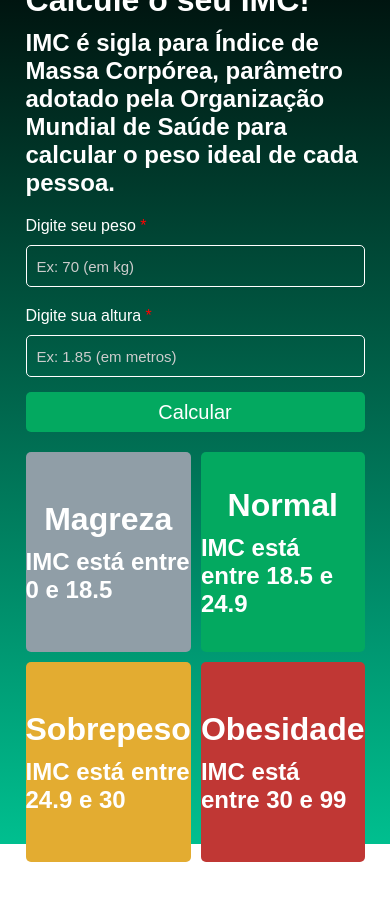
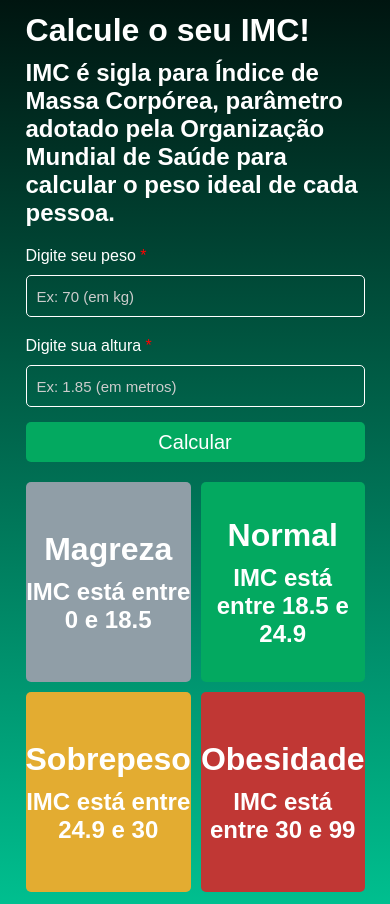
Before and after one commit to gabrielcastr0/imc-calculator, a React (Vite) app: page / in a window 390 px wide. Before the commit the page ends 862 px from the top, so only its background shows below. Built offline with nearby package versions, Linux system fonts and the light colour scheme.

Commit message:
fix: Responsivity

```diff
--- a/src/App.tsx
+++ b/src/App.tsx
@@ -2,7 +2,9 @@ import Home from "./pages/Home";
 
 function App() {
   return (
-    <Home />
+    <main>
+      <Home />
+    </main>
   )
 }
 
--- a/src/components/Card/styled.ts
+++ b/src/components/Card/styled.ts
@@ -33,4 +33,5 @@ export const Text = styled.h1`
 
 export const Subtitle = styled.h2`
   color: #fff;
+  text-align: center;
 `;
--- a/src/pages/Home/styled.ts
+++ b/src/pages/Home/styled.ts
@@ -1,11 +1,11 @@
 import styled from "styled-components";
 
 export const Container = styled.div`
-  height: 100vh;
+  height: 100%;
   display: flex;
   justify-content: center;
   align-items: center;
-  padding: 0 30px;
+  padding: 30px;
   background: #00bf8f;
   background: -webkit-linear-gradient(to bottom, #001510, #00bf8f);
   background: linear-gradient(to bottom, #001510, #00bf8f);
@@ -99,4 +99,8 @@ export const CardArea = styled.div<{imc: number}>`
   display: grid;
   grid-template-columns: ${props => props.imc === 0 ? 'repeat(2, 1fr)' : 'repeat(1fr)'};
   gap: 10px;
+
+  /* @media (max-width: 425px){
+    grid-template-columns: 1fr;
+  } */
 `;
--- a/src/styles/global.ts
+++ b/src/styles/global.ts
@@ -11,7 +11,7 @@ export default createGlobalStyle`
     display: flex;
     justify-content: space-between;
     flex-direction: column;
-    height: 100%;
+    height: 100vh;
     position: relative;
   }
 `
```
